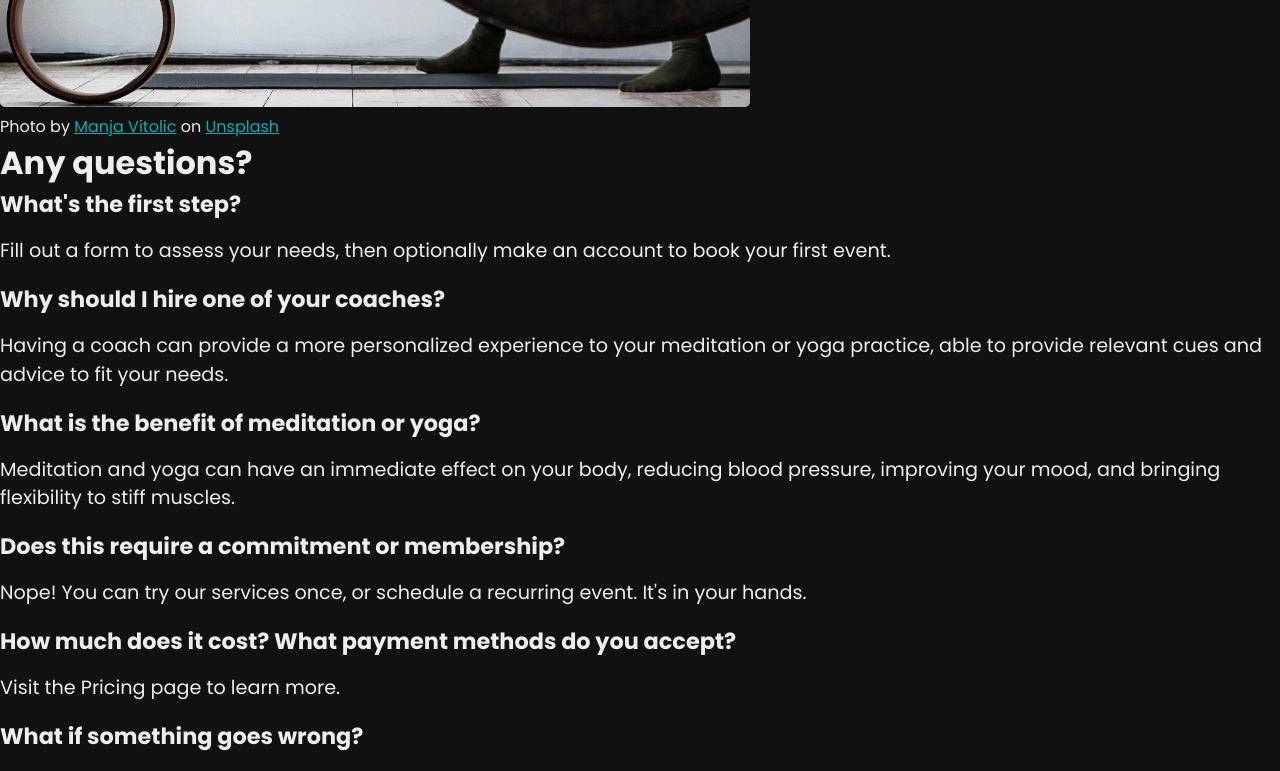
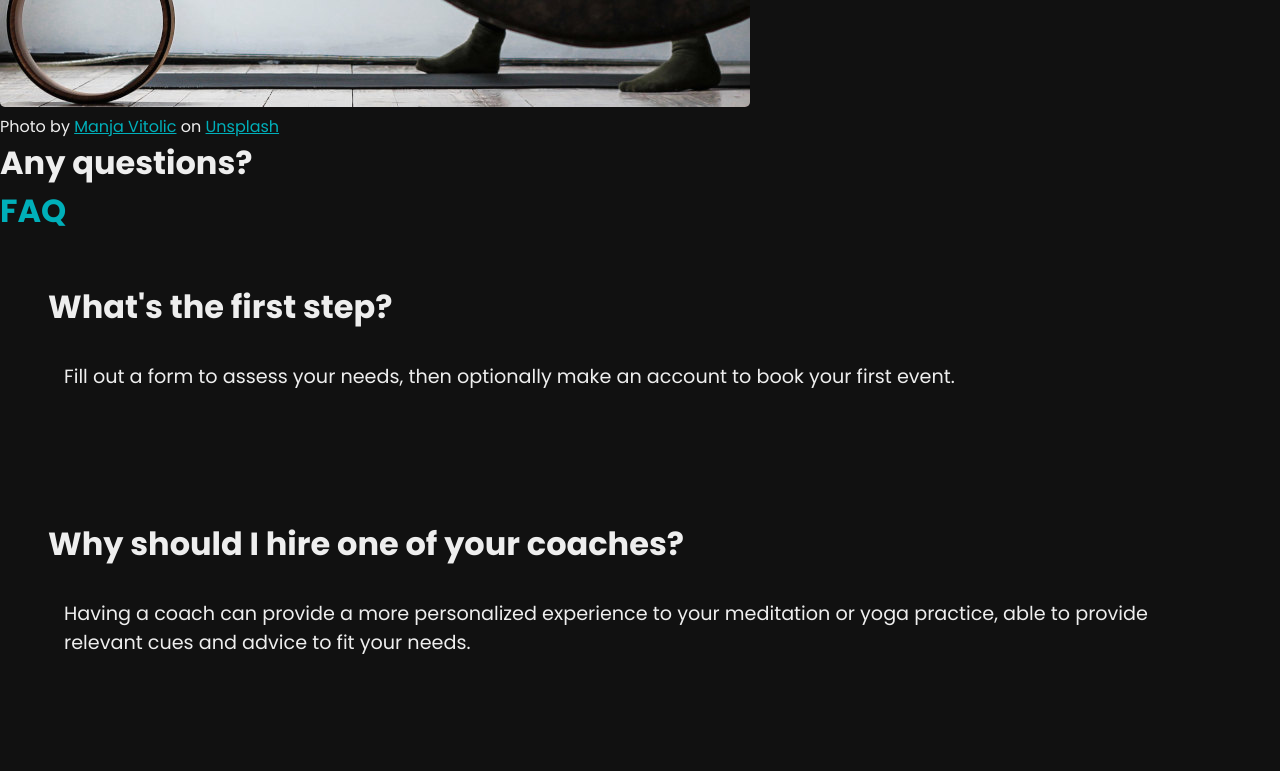
Before and after one commit to hdevilbiss/react-portfolio-website, a React (Create React App) app: page / in a window 1280 px wide. Shown: the part 2020-2791 px from the top of the page. Built offline with nearby package versions, Linux system fonts and the light colour scheme.

Commit message:
💄 Style FAQ and add HTML section / header

```diff
--- a/src/components/FaqSection.jsx
+++ b/src/components/FaqSection.jsx
@@ -1,10 +1,18 @@
 import QuestionAnswer from './partials/QuestionAnswer';
+import styled from "styled-components";
+
 const FaqSection = () => {
   return (
-    <div className="faq">
-      <h3>
-        Any questions?
-      </h3>
+    <StyledFaq>
+      <section>
+      <header>
+        <h3>
+          Any questions?
+        </h3>
+        <h4 className="calm">
+          FAQ
+        </h4>
+      </header>
       <QuestionAnswer
         question="What's the first step?"
         answer="Fill out a form to assess your needs, then optionally make an account to book your first event."
@@ -33,8 +41,43 @@ const FaqSection = () => {
         question="How do I cancel an event?"
         answer="You can cancel an event up to 24 hours in advance without penalty by logging into your account, selecting 'My Events', and selecting 'Cancel this event'. Events cancelled within 24 hours of the event will only receive a partial refund. And don't worry - our coaches are guaranteed to be paid even if you must cancel last-minute."
       />
-    </div>
+      </section>
+    </StyledFaq>
   );
 }
 
+const StyledFaq = styled.div`
+  h3, h4 {
+    font-size: 2rem;
+  }
+  header {
+    margin-left: auto;
+    margin-right: auto;
+  }
+  .faq-line {
+    background: #ccc;
+    height: 0.2rem;
+    margin: 2rem 0rem;
+    width: 100%;
+  }
+  .question {
+    cursor: pointer;
+    padding: 3rem;
+  }
+  .answer {
+    padding: 1rem;
+  }
+  @media only screen and (max-width: 640px) {
+      .faq-line {
+        height: 0.1rem;
+      }
+      .question {
+        padding: 1rem;
+      }
+      .answer {
+        padding: 0rem;
+      }
+  }
+`;
+
 export default FaqSection;
```
